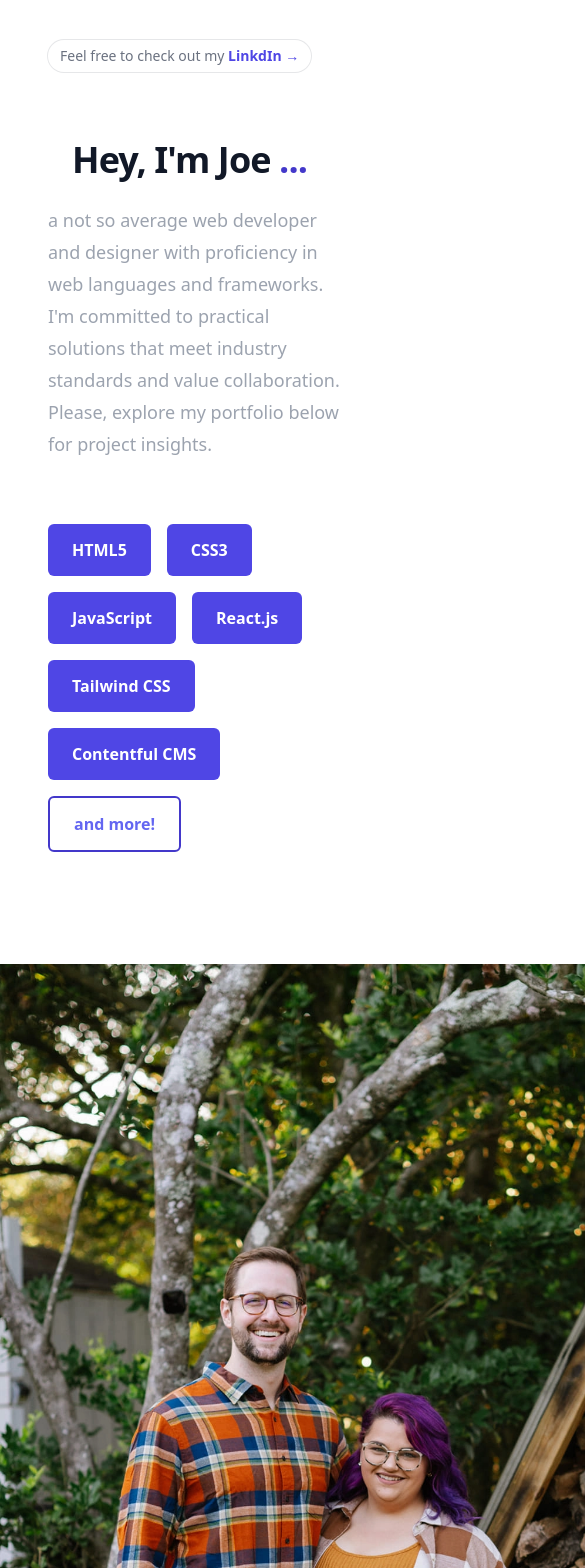
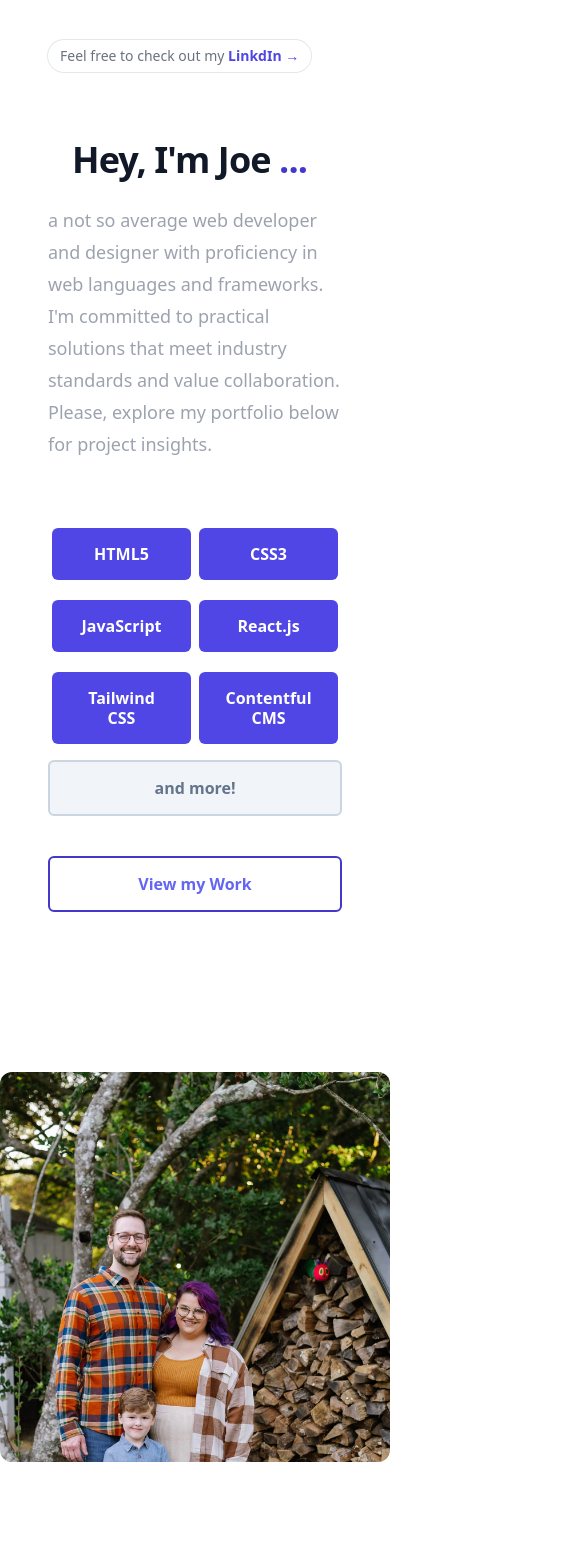
Before and after one commit to dahjosephdoyle/portfolio, a Next.js app: page / in a window 390 px wide. Shown: the top 1568 px of the page, 585 px wide, since content can reach past the window. Built offline with nearby package versions, Linux system fonts and the light colour scheme; no server answers.

Commit message:
made a ton of styling changes for mobile optimization and also added the cta element to the hero component

```diff
--- a/components/Contact.js
+++ b/components/Contact.js
@@ -185,9 +185,9 @@ export default function Contact({name, phone, email, message}) {
                 <button
                   type="submit"
                   disabled={formik.isSubmitting}
-                  className={`${formSubmit === true ? "bg-emerald-500 hover:bg-emerald-700 ease-in-out duration-300" : "duration-300 ease-in-out"} flex items-center justify-center w-full rounded-md bg-indigo-600 px-3.5 py-2.5 text-center text-sm font-semibold text-white shadow-sm hover:bg-indigo-500 focus-visible:outline focus-visible:outline-2 focus-visible:outline-offset-2 focus-visible:outline-indigo-600`}
+                  className={`${formSubmit === true ? "bg-emerald-500 hover:bg-emerald-700 ease-in-out duration-300" : "duration-300 ease-in-out"} flex items-center justify-center w-full rounded-md bg-indigo-600 font-semibold px-6 py-4 leading-5 text-center text-sm font-semibold text-white shadow-sm hover:bg-indigo-500 focus-visible:outline focus-visible:outline-2 focus-visible:outline-offset-2 focus-visible:outline-indigo-600`}
                 >
-                  {formSubmit && <i class="fa-regular fa-circle-check text-white text-xl pr-2"></i>}
+                  {formSubmit && <i className="fa-regular fa-circle-check text-white text-xl pr-2"></i>}
                   {buttonState}
                 </button>
 
--- a/components/Footer.js
+++ b/components/Footer.js
@@ -14,21 +14,21 @@ const navigation = {
         name: 'Facebook',
         href: 'https://www.facebook.com/TheJosephDoyle',
         icon: (props) => (
-            <i class="fa-brands fa-facebook"></i>
+            <i className="fa-brands fa-facebook"></i>
         ),
       },
       {
         name: 'linkedIn',
         href: 'https://www.linkedin.com/in/joseph-doyle-09463b75/',
         icon: (props) => (
-          <i class="fa-brands fa-linkedin"></i>
+          <i className="fa-brands fa-linkedin"></i>
         ),
       },
       {
         name: 'GitHub',
         href: 'https://github.com/dahjosephdoyle/portfolio',
         icon: (props) => (
-            <i class="fa-brands fa-github"></i>
+            <i className="fa-brands fa-github"></i>
         ),
       },
     ],
@@ -43,7 +43,7 @@ const navigation = {
         <div className="mx-auto max-w-7xl px-6 pb-8 pt-16 sm:pt-24 lg:px-8 lg:pt-32">
           <div className="xl:grid xl:grid-cols-3 xl:gap-8">
             <div className="space-y-8">
-            <i class="fa-regular fa-hand-horns text-4xl text-indigo-500 mr-6"></i>
+            <i className="fa-regular fa-hand-horns text-4xl text-indigo-500 mr-6"></i>
               <p className="text-sm leading-6 text-gray-300">
                 Revitalizing the online realm through the mindful development of individual websites.
               </p>
--- a/components/Hero.js
+++ b/components/Hero.js
@@ -1,6 +1,6 @@
 import NextImage from '@/components/NextImage';
 
-export default function Hero({linkdIn, headingIcon, heading, ellipsis, description, skills, imageName, imageAlt}) {
+export default function Hero({linkdIn, headingIcon, heading, ellipsis, description, skills, imageName, imageAlt, cta}) {
     return (
       <div className="relative bg-white">
         <div className="mx-auto grid grid-cols-12 lg:gap-x-8 container">
@@ -34,18 +34,20 @@ export default function Hero({linkdIn, headingIcon, heading, ellipsis, descripti
                 {description}
               </p>
               {/* Skills References */}
-              <div className="mt-16 flex items-center justify-space-around flex-wrap">
+              <div className="mt-16 lg:flex lg:items-center lg:justify-space-around lg:flex-wrap grid grid-cols-2">
                 {skills.map((skill, key) => (
                   (skill.link &&
-                  <a target="_blank" aria-label="Link opens in a new tab" href={skill.link} key={skill.name} className="pointer-events-auto rounded-md bg-indigo-600 px-6 py-4 font-semibold leading-5 text-white  mr-4 mb-4 hover:bg-indigo-800 ease-in-out duration-300">{skill.name}</a>
+                  <a target="_blank" aria-label="Link opens in a new tab" href={skill.link} key={skill.name} className="pointer-events-auto rounded-md bg-indigo-600 px-6 py-4 font-semibold leading-5 text-white lg:mt-0 lg:ml-0 lg:mr-4 mb-4 hover:bg-indigo-800 ease-in-out duration-300 lg:w-auto m-1 text-center col-span-1 flex items-center justify-center">{skill.name}</a>
                   )
                 ))}
-                <span className="text-indigo-500 font-semibold px-6 py-4 leading-5  inline-block border-2 border-indigo-700 rounded-md mb-4">and more!</span>
+                <span className="bg-slate-100 text-slate-500 font-semibold px-6 py-4 leading-5  inline-block border-2 border-slate-300 rounded-md mb-4 text-center col-span-2">and more!</span>
               </div>
-
+              {cta &&
+                <a href={cta.link} className="block text-indigo-500 font-semibold px-6 py-4 leading-5 border-2 border-indigo-700 rounded-md mb-4 text-center mt-6 hover:bg-indigo-600 hover:text-white duration-300 ease-in-out">{cta.text}</a>
+              }
             </div>
           </div>
-          <div className="relative aspect-square lg:col-span-6 h-screen overflow-hidden col-span-12">
+          <div className="relative lg:aspect-square md:aspect-[3/4] aspect-square lg:col-span-6 overflow-hidden col-span-12 rounded-xl my-12 mx-auto">
             <NextImage
               className="w-full object-cover bg-gray-100"
               src={imageName}
--- a/pages/_app.js
+++ b/pages/_app.js
@@ -1,5 +1,11 @@
-import '@/styles/globals.scss'
+import '@/styles/globals.scss';
+import Head from 'next/head';
+import Script from 'next/script';
 
 export default function App({ Component, pageProps }) {
+  <Head>
+    <meta charSet="UTF-8" />
+    <meta name="viewport" content="width=device-width, initial-scale=1.0" />
+  </Head>
   return <Component {...pageProps} />
 }
--- a/pages/_document.js
+++ b/pages/_document.js
@@ -6,13 +6,13 @@ export default function Document() {
   return (
     <Html lang="en">
       <Head>
-        <meta charset="UTF-8" />
-        <meta name="viewport" content="width=device-width, initial-scale=1" />
-        <Script
-        strategy="lazyOnload"
-        src="https://kit.fontawesome.com/4ca6929630.js"
-        crossorigin="anonymous"></Script>
-        </Head>
+      <Script
+          id="fontAwesome"
+          strategy="lazyOnload"
+          src="https://kit.fontawesome.com/4ca6929630.js"
+          crossorigin="anonymous">
+        </Script>
+      </Head>
       <body>
         <Main />
         <Footer />
--- a/pages/index.js
+++ b/pages/index.js
@@ -20,6 +20,10 @@ export default function Home() {
     heading: "Hey, I'm Joe",
     ellipsis: true,
     description: "a not so average web developer and designer with proficiency in web languages and frameworks. I'm committed to practical solutions that meet industry standards and value collaboration. Please, explore my portfolio below for project insights.",
+    cta: {
+      link: "#portfolio",
+      text: "View my Work"
+    },
     skills: [
       {
         name: "HTML5",
@@ -123,6 +127,7 @@ const contactForm = {
         skills={heroContent.skills}
         imageName={heroContent.imageName}
         imageAlt={heroContent.imageAlt}
+        cta={heroContent.cta}
       />
       <Banner
         preheading={bannerContent.preheading}
--- a/styles/globals.scss
+++ b/styles/globals.scss
@@ -1,12 +1,6 @@
 @tailwind base;
 @tailwind components;
 @tailwind utilities;
-
-:root {
-  --foreground-rgb: 0, 0, 0;
-  --background-start-rgb: 214, 219, 220;
-  --background-end-rgb: 255, 255, 255;
-}
 
 @media (prefers-color-scheme: dark) {
   :root {
@@ -17,7 +11,11 @@
 }
 
 @layer base {
+  html {
+    scroll-behavior: smooth;
+  }
+
   h1, h2 {
-    @apply lg:mt-24 mt-12 text-4xl font-bold tracking-tight text-gray-900 sm:mt-10 md:text-6xl;
+    @apply lg:mt-12 mt-12 text-4xl font-bold tracking-tight text-gray-900 sm:mt-10 md:text-6xl;
   }
 }
--- a/tailwind.config.ts
+++ b/tailwind.config.ts
@@ -15,6 +15,8 @@ const config: Config = {
       },
     },
   },
-  plugins: [],
+  plugins: [
+
+  ],
 }
 export default config
```
Also changed, not shown: 1 other file (tests, documents, lock files or other folders).
